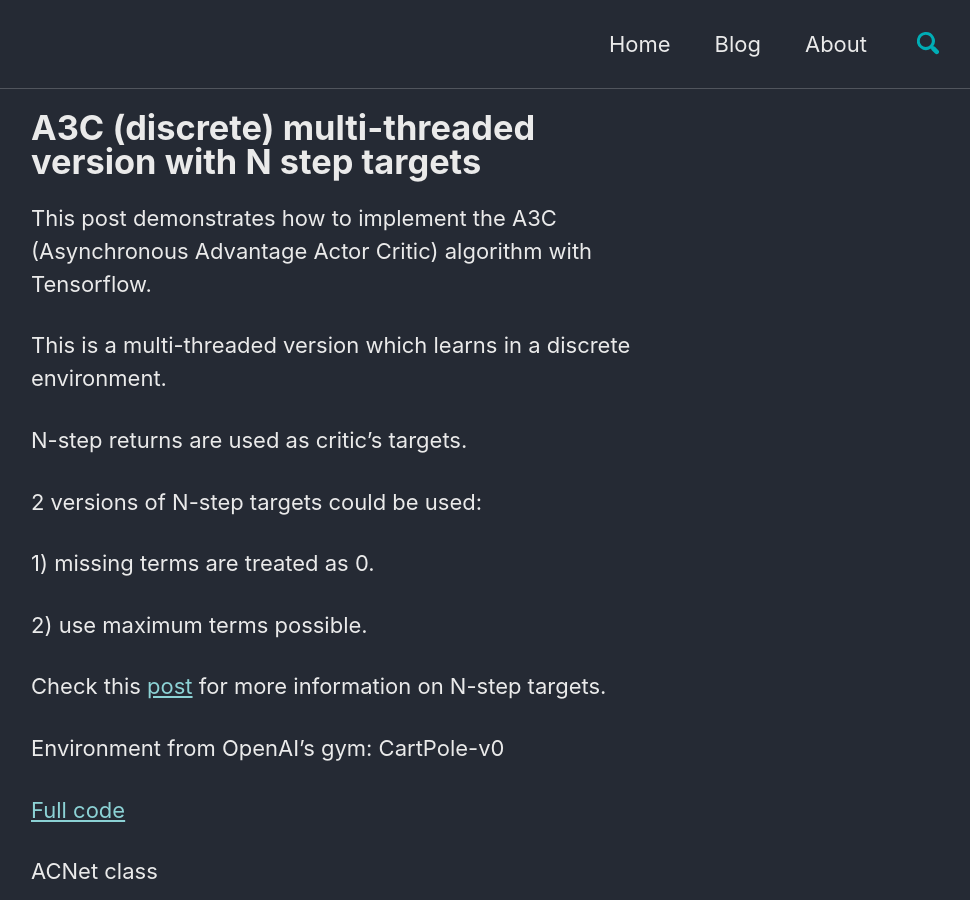
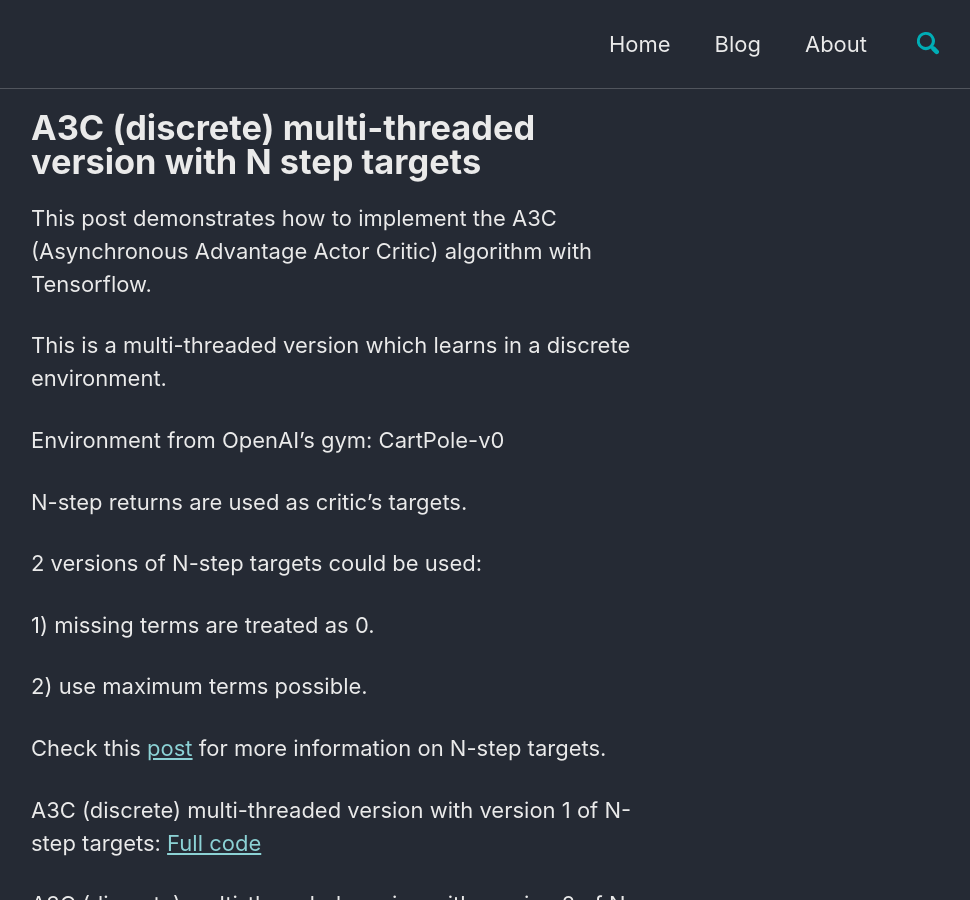
Before and after one commit to ChuaCheowHuan/ChuaCheowHuan.github.io, a Jekyll site: the page built from _posts/2019-06-13-A3C_thread_disc_nStep.md, in a window 1280 px wide and 900 px high. Shown: the whole window, without its empty margins (291-1261 px from the left). Built offline with Jekyll 4.4.1, drawn with Linux system fonts in a browser that asks for light colours; cached includes are drawn as plain includes; comment, search, counter and statistics services are not loaded; some of the changed text lies outside the part shown.

Commit message:
new post A3C disc

````diff
--- a/_posts/2019-06-13-A3C_thread_disc_nStepMiss.md
+++ b/_posts/2019-06-13-A3C_thread_disc_nStep.md
@@ -18,9 +20,9 @@ N-step returns are used as critic's targets.
 
 Check this [post](https://chuacheowhuan.github.io/n_step_targets/) for more information on N-step targets.
 
-Environment from OpenAI's gym: CartPole-v0
+A3C (discrete) multi-threaded version with version 1 of N-step targets: [Full code](https://)
 
-[Full code](https://)
+A3C (discrete) multi-threaded version with version 2 of N-step targets: [Full code](https://)
 
 ACNet class
 
@@ -252,7 +254,7 @@ class Worker(object): # local only
       return T
 ```
 
-Output:
+Output with using compute_n_step_targets_missing():
 
 ```
 WARNING:tensorflow:From <ipython-input-2-cf49427a73a9>:45: dense (from tensorflow.python.layers.core) is deprecated and will be removed in a future version.
````
Also changed, not shown: other parts of _posts/2019-06-13-A3C_thread_disc_nStep.md (+2 -0 lines).
